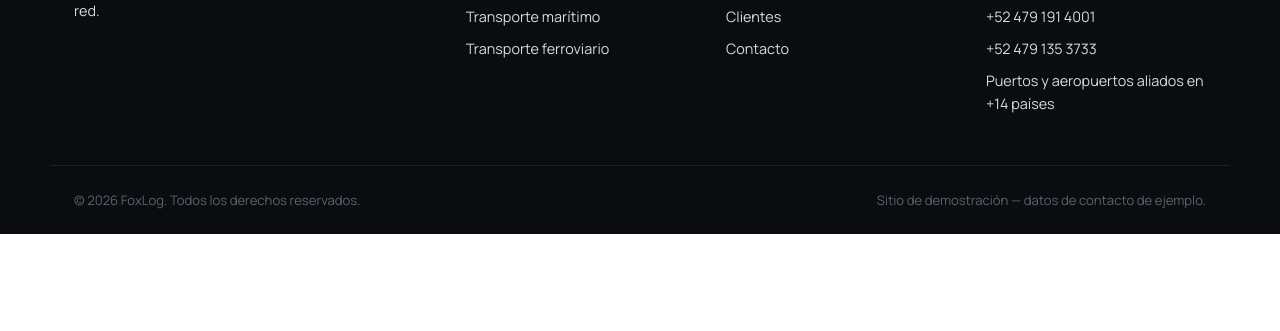
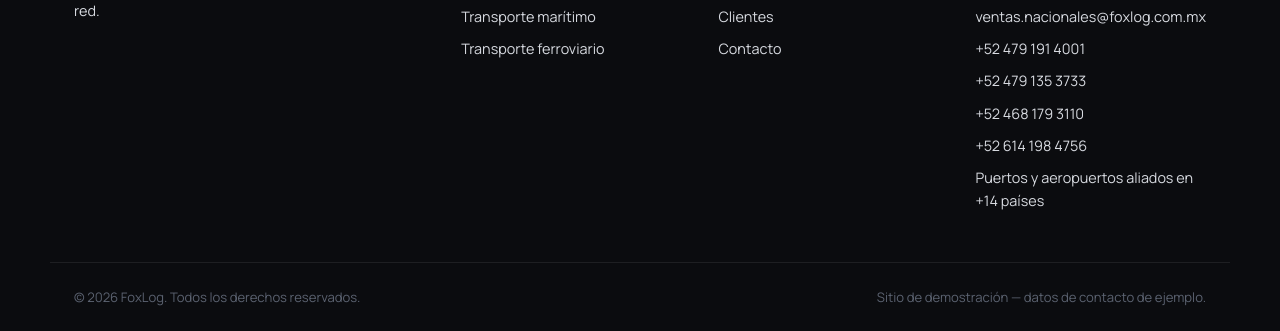
Before and after one commit to luxortizceo/foxlog, a website: page index.html in a window 1280 px wide. Shown: the part 6993-7324 px from the top of the page. Before the commit the page ends 7227 px from the top, so only its background shows below. Drawn offline with Linux system fonts and the light colour scheme.

Commit message:
Add files via upload

```diff
--- a/index.html
+++ b/index.html
@@ -425,8 +425,11 @@
       <ul>
         <li><a href="mailto:operaciones@foxlog.com.mx">operaciones@foxlog.com.mx</a></li>
         <li><a href="mailto:logistica@foxlog.com.mx">logistica@foxlog.com.mx</a></li>
+        <li><a href="mailto:ventas.nacionales@foxlog.com.mx">ventas.nacionales@foxlog.com.mx</a></li>
         <li><a href="tel:+524791914001">+52 479 191 4001</a></li>
         <li><a href="tel:+524791353733">+52 479 135 3733</a></li>
+        <li><a href="tel:+524681793110">+52 468 179 3110</a></li>
+        <li><a href="tel:+526141984756">+52 614 198 4756</a></li>
         <li>Puertos y aeropuertos aliados en +14 países</li>
       </ul>
     </div>
```
